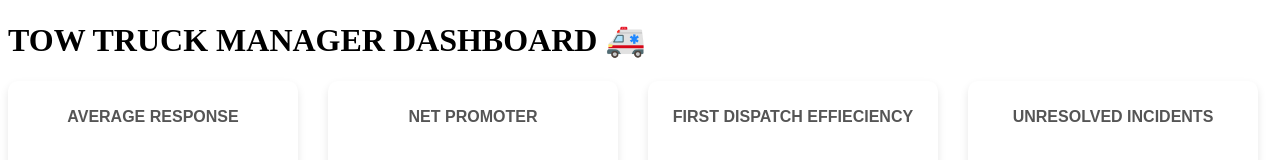
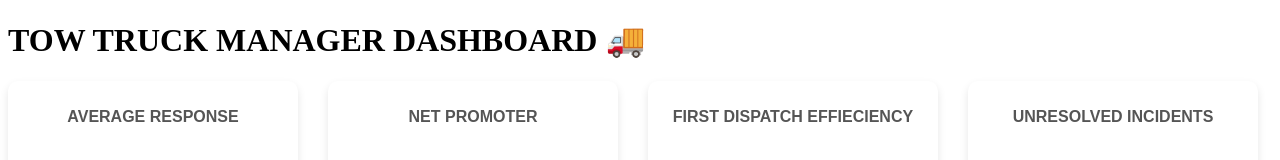
Before and after one commit to ozaytunctan/tow-truck-app, an Angular app: page / in a window 1280 px wide. Shown: the top 160 px of the page. Built offline with nearby package versions, Linux system fonts and the light colour scheme.

Commit message:
stat widget title export as

```diff
--- a/src/app/app.component.ts
+++ b/src/app/app.component.ts
@@ -22,7 +22,7 @@ import {
     StatWidgetFooter
   ],
   template: `
-    <h1>TOW TRUCK MANAGER DASHBOARD 🚑</h1>
+    <h1>TOW TRUCK MANAGER DASHBOARD 🚚</h1>
 
     <div class="dashboard-content">
 
```
